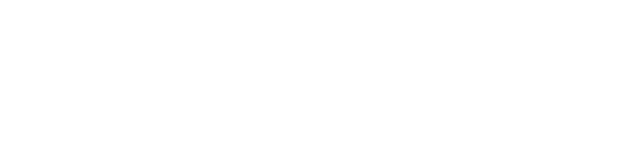
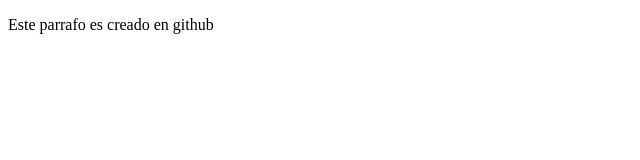
Before and after one commit to josemiguelmg/AprendiendoGit, a plain HTML site: page index.html in a window 1280 px wide. Shown: the whole page, without its empty margins (0-640 px from the left). Drawn offline with Linux system fonts and the light colour scheme.

Commit message:
Update index.html

```diff
--- a/index.html
+++ b/index.html
@@ -7,6 +7,6 @@
     <title>Document</title>
 </head>
 <body>
-
+    <p>Este parrafo es creado en github</p>
 </body>
 </html>
```
